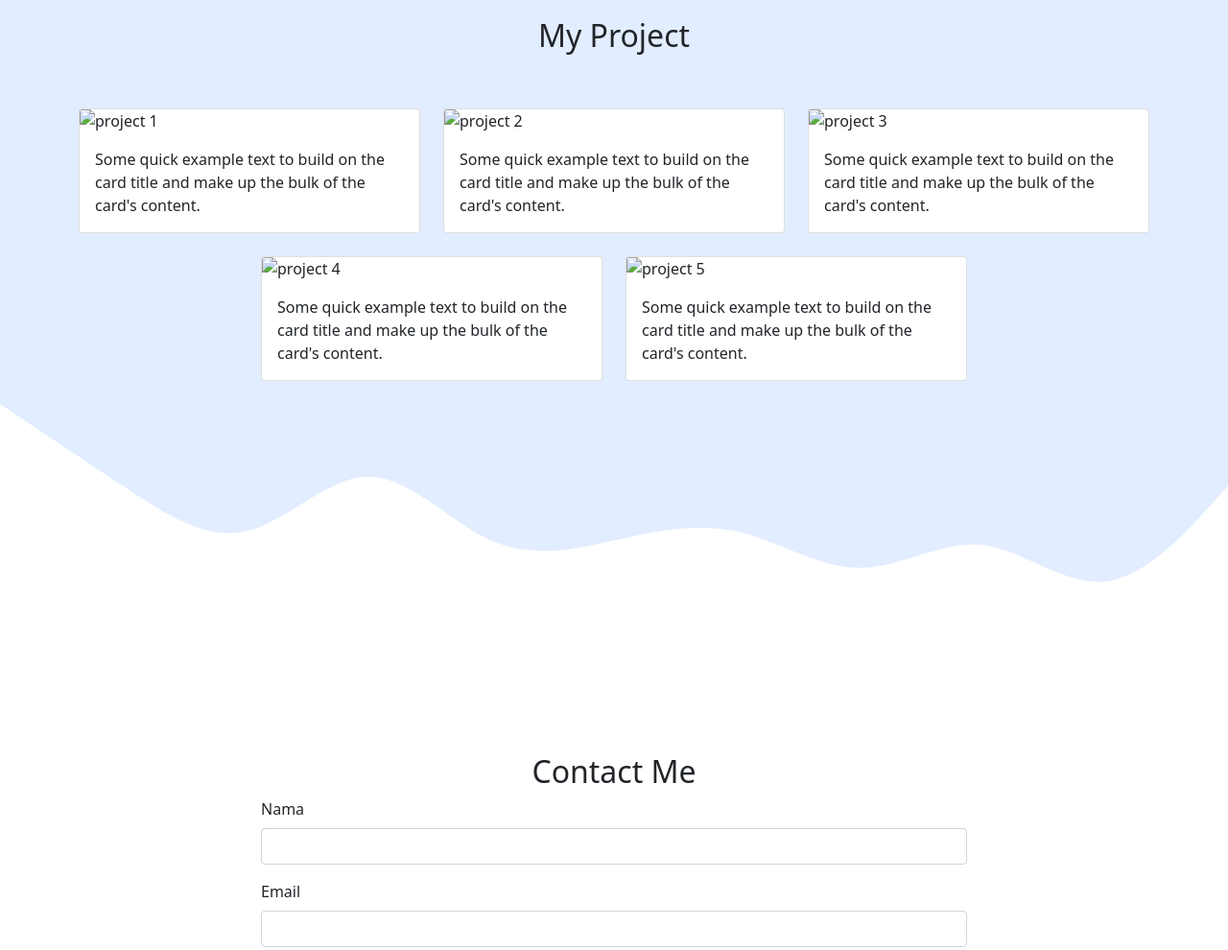
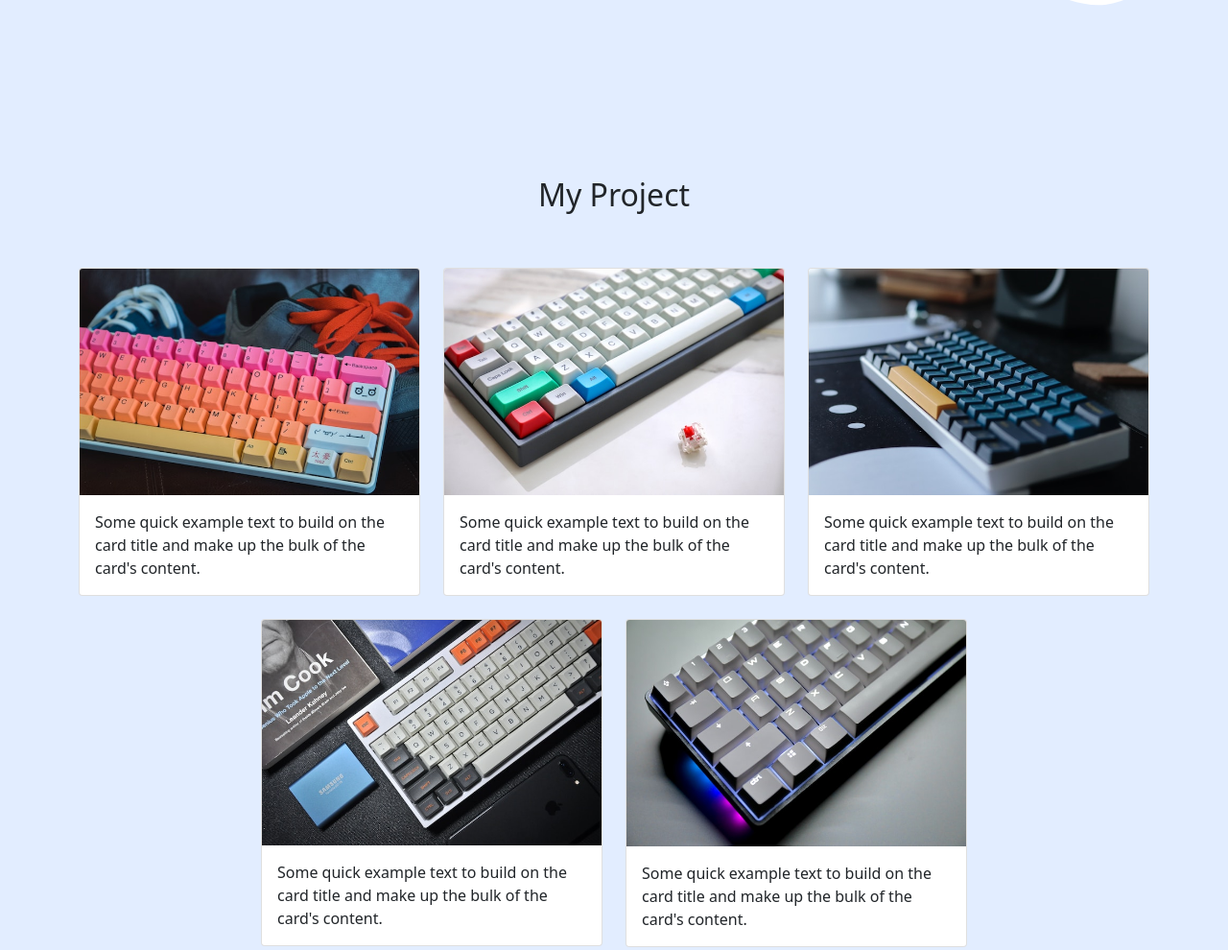
Before and after one commit to sjordanp12/ntahapalah, a plain HTML site: page index.html in a window 1280 px wide. Shown: the part 1227-2217 px from the top of the page at 96% size. Drawn offline with nearby package versions, Linux system fonts and the light colour scheme.

Commit message:
Update index.html

```diff
--- a/index.html
+++ b/index.html
@@ -35,7 +35,7 @@
 
     <!-- awal jumbotron -->
     <section class="jumbotron text-center">
-      <img src="img/septian.jpg" alt="ini gambar penusa" width="200px" height="200px" class="rounded-circle img-thumbnail" />
+      <img src="septian.jpg" alt="ini gambar penusa" width="200px" height="200px" class="rounded-circle img-thumbnail" />
       <h1 class="display-6">Septian Jordan Purba</h1>
       <p>Mahasiswa</p>
       <svg xmlns="http://www.w3.org/2000/svg" viewBox="0 0 1440 320">
@@ -86,7 +86,7 @@
         <div class="row justify-content-center">
           <div class="col-md-4 mb-4">
             <div class="card">
-              <img src="/project/gambar1.jpg" class="card-img-top" alt="project 1" />
+              <img src="gambar1.jpg" class="card-img-top" alt="project 1" />
               <div class="card-body">
                 <p class="card-text">Some quick example text to build on the card title and make up the bulk of the card's content.</p>
               </div>
@@ -94,7 +94,7 @@
           </div>
           <div class="col-md-4 mb-4">
             <div class="card">
-              <img src="/project/gambar2.jpg" class="card-img-top" alt="project 2" />
+              <img src="gambar2.jpg" class="card-img-top" alt="project 2" />
               <div class="card-body">
                 <p class="card-text">Some quick example text to build on the card title and make up the bulk of the card's content.</p>
               </div>
@@ -102,7 +102,7 @@
           </div>
           <div class="col-md-4 mb-4">
             <div class="card">
-              <img src="/project/gambar3.jpg" class="card-img-top" alt="project 3" />
+              <img src="gambar3.jpg" class="card-img-top" alt="project 3" />
               <div class="card-body">
                 <p class="card-text">Some quick example text to build on the card title and make up the bulk of the card's content.</p>
               </div>
@@ -110,7 +110,7 @@
           </div>
           <div class="col-md-4 mb-4">
             <div class="card">
-              <img src="/project/gambar4.jpg" class="card-img-top" alt="project 4" />
+              <img src="gambar4.jpg" class="card-img-top" alt="project 4" />
               <div class="card-body">
                 <p class="card-text">Some quick example text to build on the card title and make up the bulk of the card's content.</p>
               </div>
@@ -118,7 +118,7 @@
           </div>
           <div class="col-md-4 mb-4">
             <div class="card">
-              <img src="/project/gambar5.jpg" class="card-img-top" alt="project 5" />
+              <img src="gambar5.jpg" class="card-img-top" alt="project 5" />
               <div class="card-body">
                 <p class="card-text">Some quick example text to build on the card title and make up the bulk of the card's content.</p>
               </div>
```
